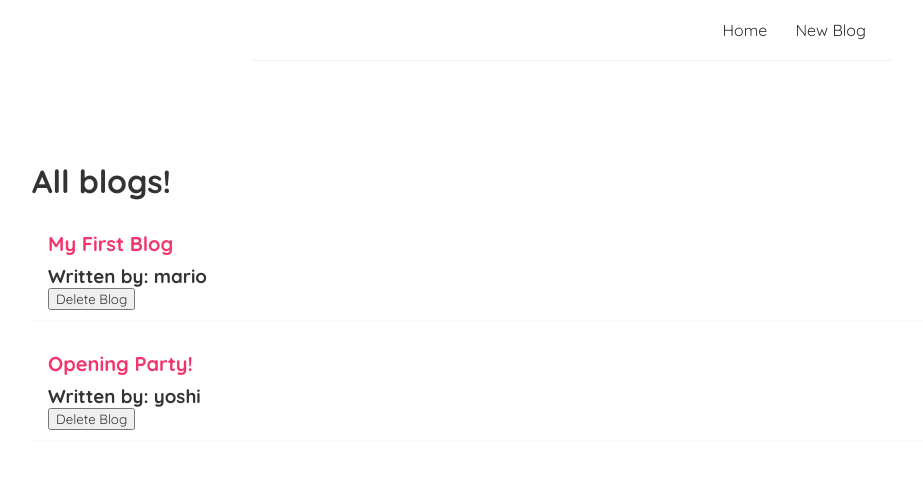
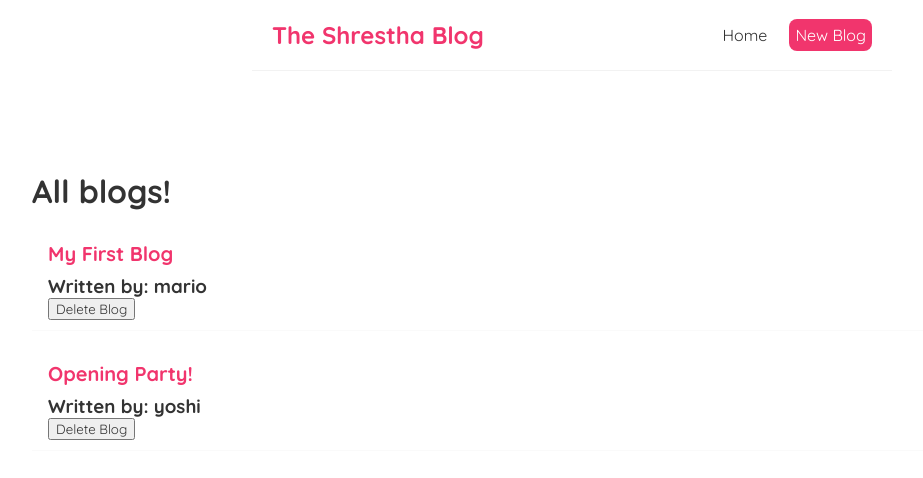
Before and after one commit to shressujan/intro-to-react, a React (Create React App) app: page / in a window 1280 px wide. Shown: the top 478 px of the page, without its empty margins (68-991 px from the left). Built offline with nearby package versions, Linux system fonts and the light colour scheme; data requests are answered from the project's data file.

Commit message:
custom navbar

```diff
--- a/src/Navbar.js
+++ b/src/Navbar.js
@@ -3,12 +3,17 @@
 function Navbar() {
     return (
         <nav className="navbar">
+            <h1>The Shrestha Blog</h1>
             <div className="links">
                 <a href="/">Home</a>
-                <a href="/create">New Blog</a>
+                <a href="/create" style={{
+                    color: 'white',
+                    backgroundColor: '#f1356d',
+                    borderRadius: '8px'
+                }}>New Blog</a>
             </div>
         </nav>
-    )
+    );
 
 
 }
```
